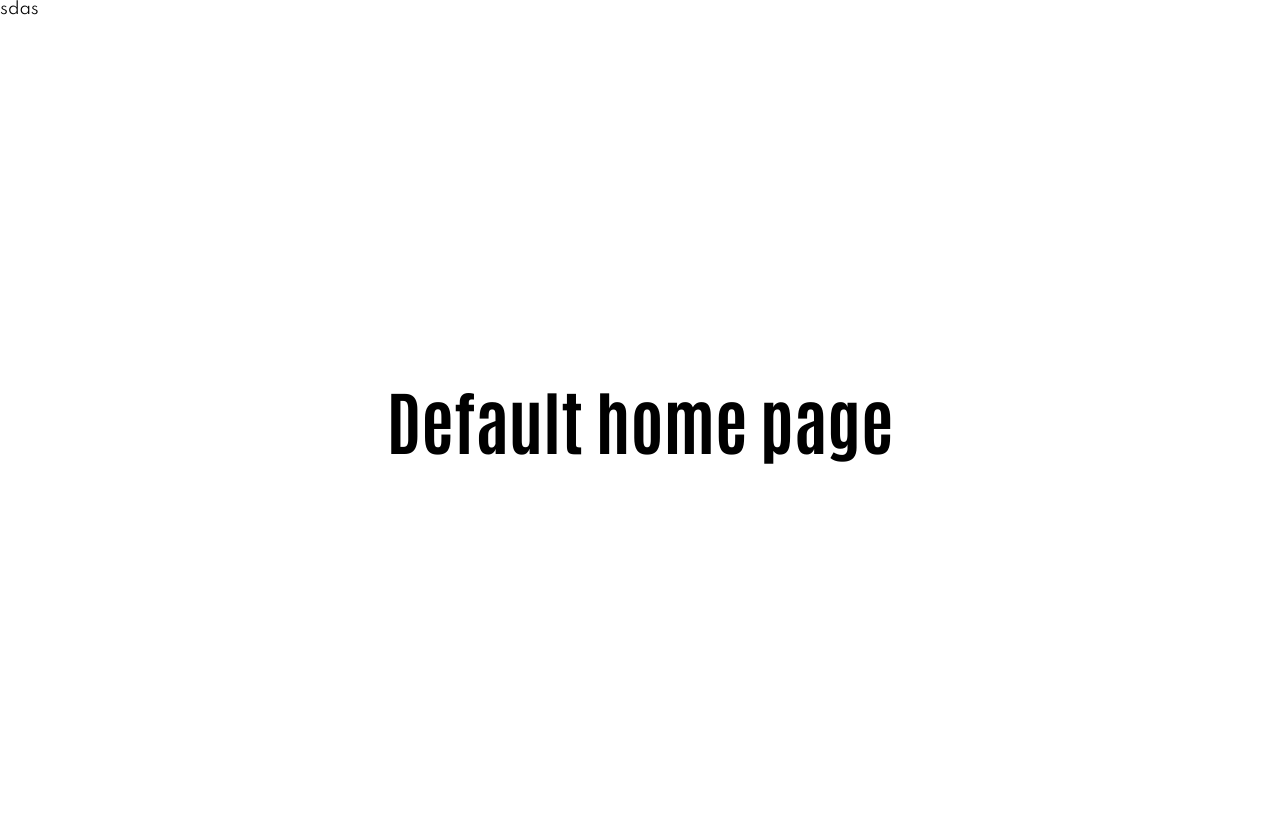
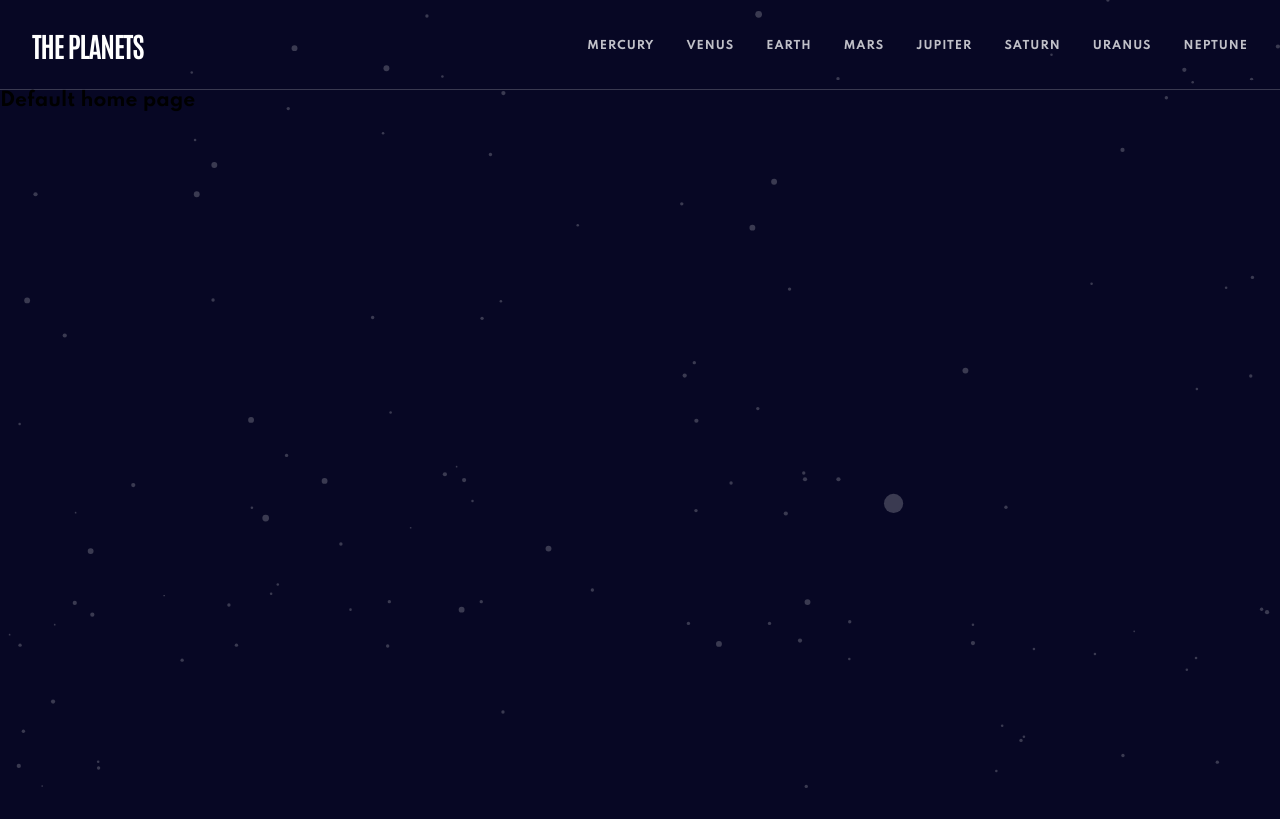
Before and after one commit to NinjaInShade/planet-fact-site, a React (Create React App) app: page / in a window 1280 px wide. Built offline with nearby package versions, Linux system fonts and the light colour scheme; the HTML template or start-up script is replaced by a standard one.

Commit message:
Navbar desktop view and hover states added

```diff
--- a/src/base.css
+++ b/src/base.css
@@ -27,6 +27,8 @@
   --gray-dark: #38384f;
   --gray: #838391;
   --white: #ffffff;
+  --white-75: hsla(0, 0%, 100%, 0.75);
+  --white-20: hsla(0, 0%, 100%, 0.2);
 
   /* Typography */
   --h1: 4.375rem;
@@ -63,9 +65,13 @@
   --nav-mobile-ls: 1.36px;
 
   /* Other */
+  --container-l: 1368px;
+  --container: 1100px;
 }
 
 body {
+  background: repeat-y url('./assets/background-stars.svg') center / cover;
+  background-color: var(--black);
 }
 
 h1 {
@@ -98,6 +104,8 @@ h2 {
 }
 
 .logo {
+  color: #fff;
+  text-transform: uppercase;
   font-family: 'Antonio', sans-serif;
   font-size: var(--logo);
   line-height: var(--logo-lh);
@@ -105,6 +113,8 @@ h2 {
 }
 
 .nav {
+  font-weight: 700;
+  text-transform: uppercase;
   font-size: var(--nav);
   line-height: var(--nav-lh);
   letter-spacing: var(--nav-ls);
@@ -117,6 +127,7 @@ h2 {
 }
 
 button {
+  cursor: pointer;
   outline: none;
   background: none;
   border: none;
--- a/src/components/Navbar/Navbar.css
+++ b/src/components/Navbar/Navbar.css
@@ -0,0 +1,82 @@
+.navbar {
+  border-bottom: 1px solid var(--white-20);
+  padding: 0 32px;
+}
+
+.navbar-container {
+  display: flex;
+  justify-content: space-between;
+  align-items: center;
+  max-width: var(--container-l);
+  margin: 0 auto;
+  width: 100%;
+}
+
+.nav-links {
+  display: flex;
+  justify-content: center;
+  align-items: center;
+}
+
+.nav-link:not(:last-child) {
+  margin-right: 32px;
+}
+
+.nav-link-a {
+  display: block;
+  border-top: 4px solid transparent;
+  color: var(--white-75);
+  padding: 30px 0;
+}
+
+.nav-link-a:hover,
+.nav-link-a-active {
+  transition: all 0.2s ease-in-out;
+  color: var(--white);
+}
+
+.navbar-hamburger {
+  display: none;
+}
+
+.nav-link-a:hover.nav-link-mercury,
+.nav-link-a-active.nav-link-mercury {
+  border-top: 4px solid var(--mercury);
+}
+.nav-link-a:hover.nav-link-venus,
+.nav-link-a-active.nav-link-venus {
+  border-top: 4px solid var(--venus);
+}
+.nav-link-a:hover.nav-link-earth,
+.nav-link-a-active.nav-link-earth {
+  border-top: 4px solid var(--earth);
+}
+.nav-link-a:hover.nav-link-mars,
+.nav-link-a-active.nav-link-mars {
+  border-top: 4px solid var(--mars);
+}
+.nav-link-a:hover.nav-link-jupiter,
+.nav-link-a-active.nav-link-jupiter {
+  border-top: 4px solid var(--jupiter);
+}
+.nav-link-a:hover.nav-link-saturn,
+.nav-link-a-active.nav-link-saturn {
+  border-top: 4px solid var(--saturn);
+}
+.nav-link-a:hover.nav-link-uranus,
+.nav-link-a-active.nav-link-uranus {
+  border-top: 4px solid var(--uranus);
+}
+.nav-link-a:hover.nav-link-neptune,
+.nav-link-a-active.nav-link-neptune {
+  border-top: 4px solid var(--neptune);
+}
+
+@media (max-width: 968px) {
+}
+
+@media (max-width: 500px) {
+  .navbar {
+    padding: 0 24px;
+  }
+}
--- a/src/components/Navbar/Navbar.js
+++ b/src/components/Navbar/Navbar.js
@@ -1,5 +1,36 @@
 import React from 'react';
+import { NavLink } from 'react-router-dom';
+import PlanetsDataJSON from '../../planetsData.json';
+import './Navbar.css';
 
 export default function Navbar() {
-  return <div>sdas</div>;
+  return (
+    <nav className='navbar'>
+      <div className='navbar-container'>
+        <strong className='logo'>The Planets</strong>
+        <ul className='nav-links'>
+          {PlanetsDataJSON.map((planetData, index) => {
+            return (
+              <li className='nav-link' key={index}>
+                <NavLink
+                  to={`/${planetData.name.toLowerCase()}`}
+                  activeClassName='nav-link-a-active'
+                  className={`nav nav-link-a nav-link-${planetData.name.toLocaleLowerCase()}`}
+                >
+                  {planetData.name}
+                </NavLink>
+              </li>
+            );
+          })}
+        </ul>
+        <button className='navbar-hamburger'>
+          <svg xmlns='http://www.w3.org/2000/svg' width='24' height='17'>
+            <g fill='#FFF' fill-rule='evenodd'>
+              <path d='M0 0h24v3H0zM0 7h24v3H0zM0 14h24v3H0z' />
+            </g>
+          </svg>
+        </button>
+      </div>
+    </nav>
+  );
 }
--- a/src/pages/PlanetPage/PlanetPage.js
+++ b/src/pages/PlanetPage/PlanetPage.js
@@ -24,8 +24,8 @@ export default function PlanetPage() {
   }, [planet]);
 
   return (
-    <main className='page-center flex'>
-      <h1>Default home page</h1>
+    <main>
+      <h3>Default home page</h3>
     </main>
   );
 }
```
